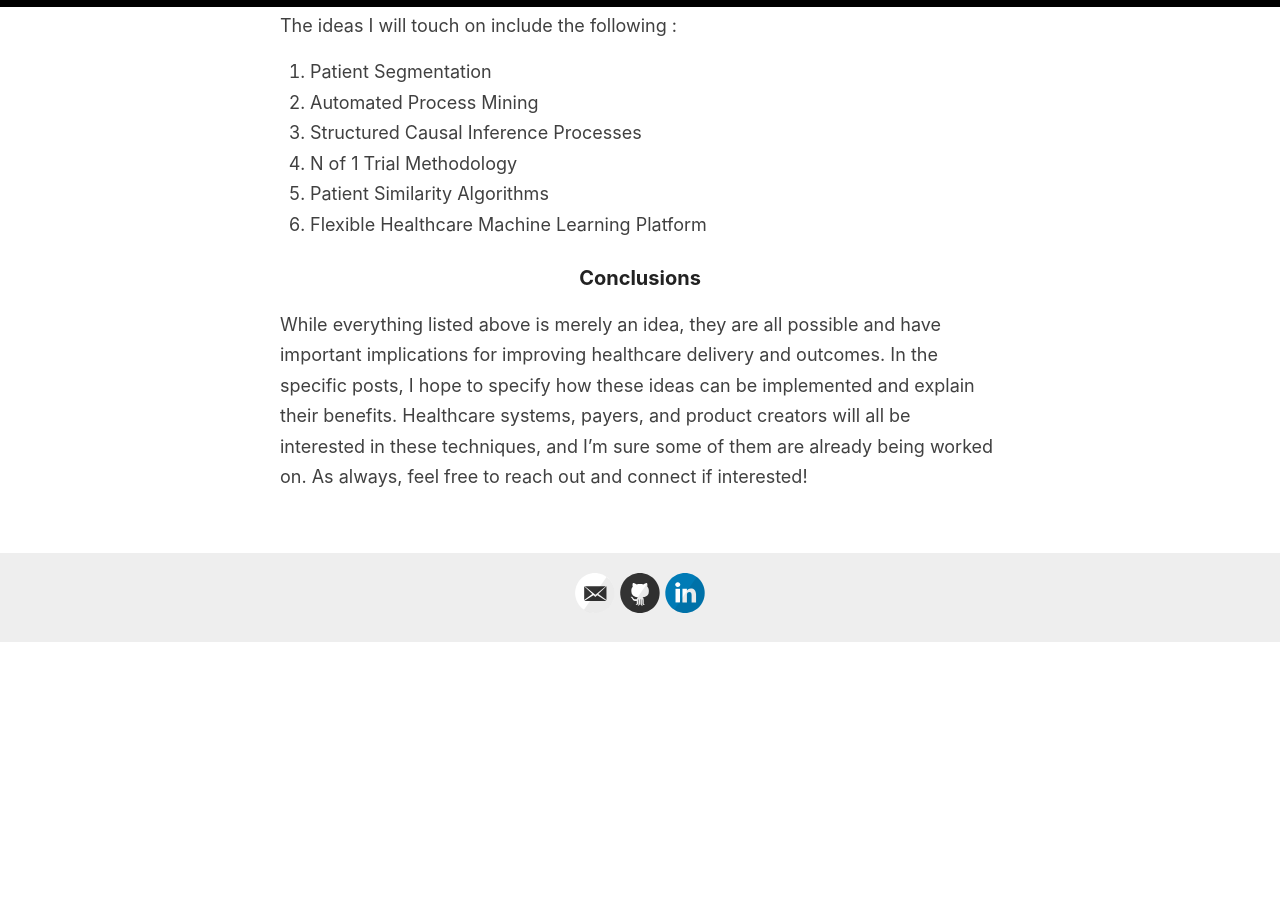
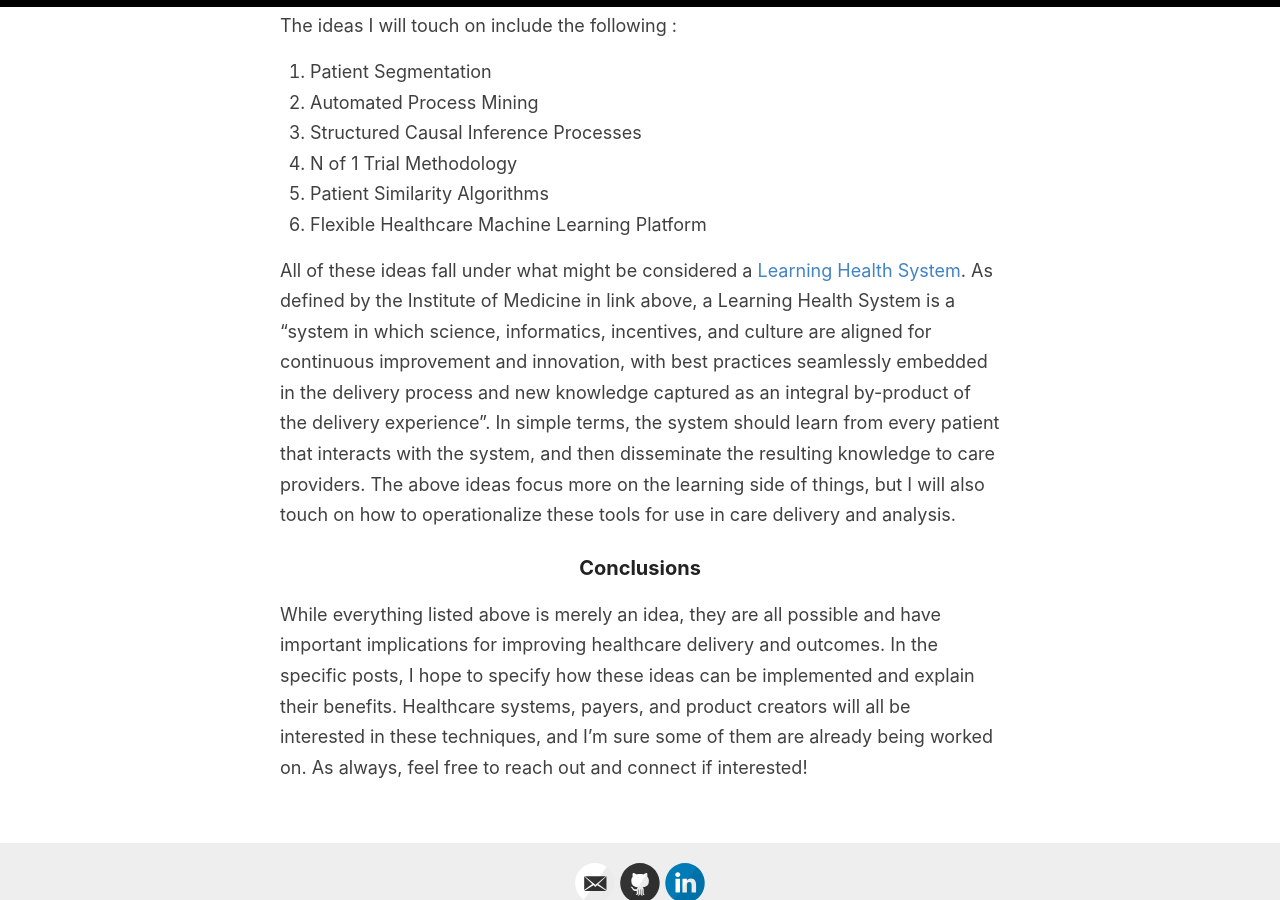
Before and after one commit to Murrkeys/Murrkeys.github.io, a Jekyll site: the page built from _posts/2021-03-24-ideas-in-healthcare.md, in a window 1280 px wide and 900 px high, scrolled down 645 px. Built offline with Jekyll 4.4.1, drawn with Linux system fonts in a browser that asks for light colours; before the commit the page ends 1288 px from its top, so only the background shows below that.

Commit message:
Update 2021-03-24-ideas-in-healthcare.md

```diff
--- a/_posts/2021-03-24-ideas-in-healthcare.md
+++ b/_posts/2021-03-24-ideas-in-healthcare.md
@@ -19,6 +19,8 @@ The ideas I will touch on include the following :
 5. Patient Similarity Algorithms
 6. Flexible Healthcare Machine Learning Platform
 
+All of these ideas fall under what might be considered a [Learning Health System](http://www.learninghealthcareproject.org/section/background/learning-healthcare-system).  As defined by the Institute of Medicine in link above, a Learning Health System is a "system in which science, informatics, incentives, and culture are aligned for continuous improvement and innovation, with best practices seamlessly embedded in the delivery process and new knowledge captured as an integral by-product of the delivery experience".  In simple terms, the system should learn from every patient that interacts with the system, and then disseminate the resulting knowledge to care providers.  The above ideas focus more on the learning side of things, but I will also touch on how to operationalize these tools for use in care delivery and analysis.
+
 ### Conclusions
 
 While everything listed above is merely an idea, they are all possible and have important implications for improving healthcare delivery and outcomes.  In the specific posts, I hope to specify how these ideas can be implemented and explain their benefits.  Healthcare systems, payers, and product creators will all be interested in these techniques, and I'm sure some of them are already being worked on.  As always, feel free to reach out and connect if interested!
```
